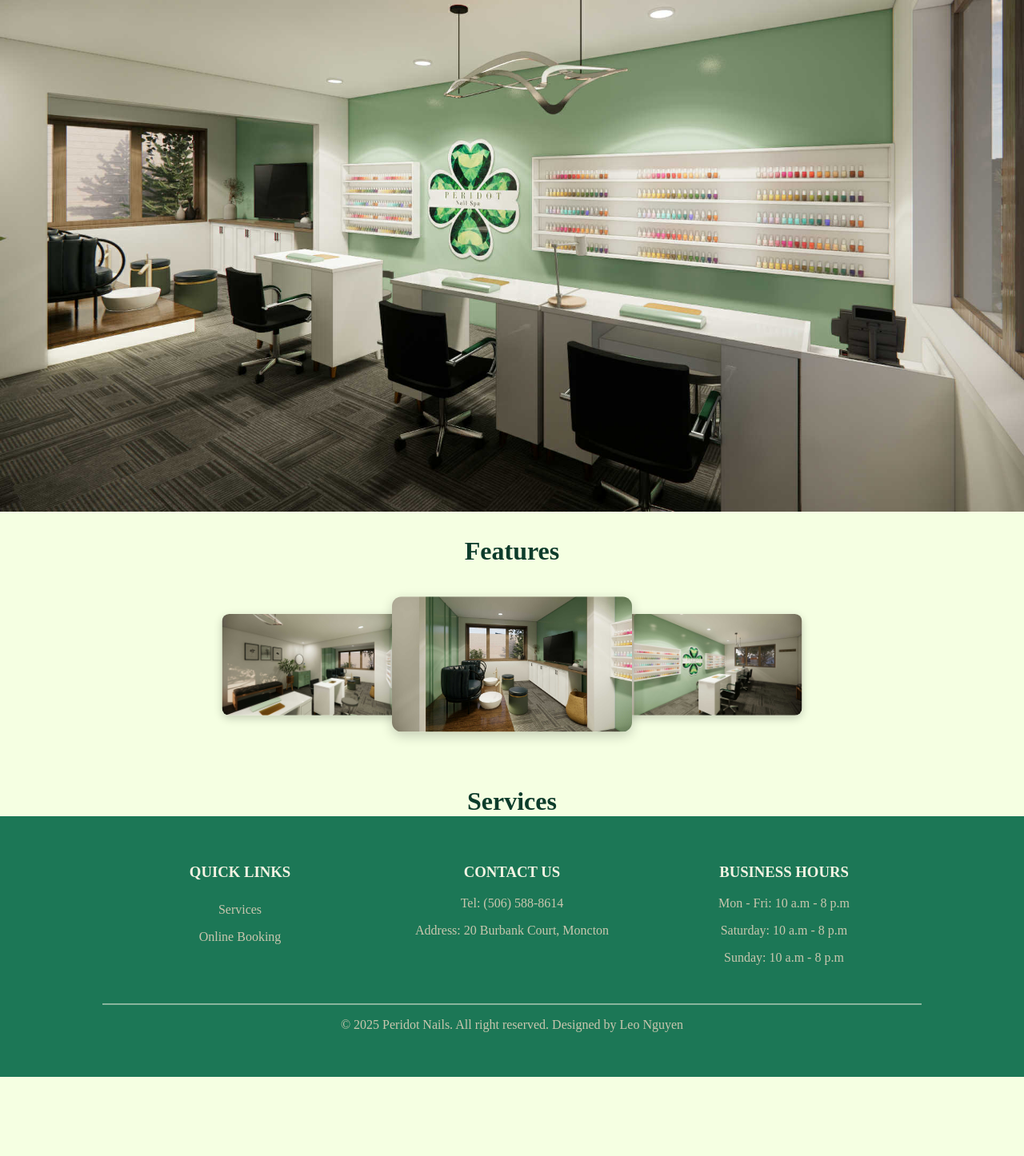
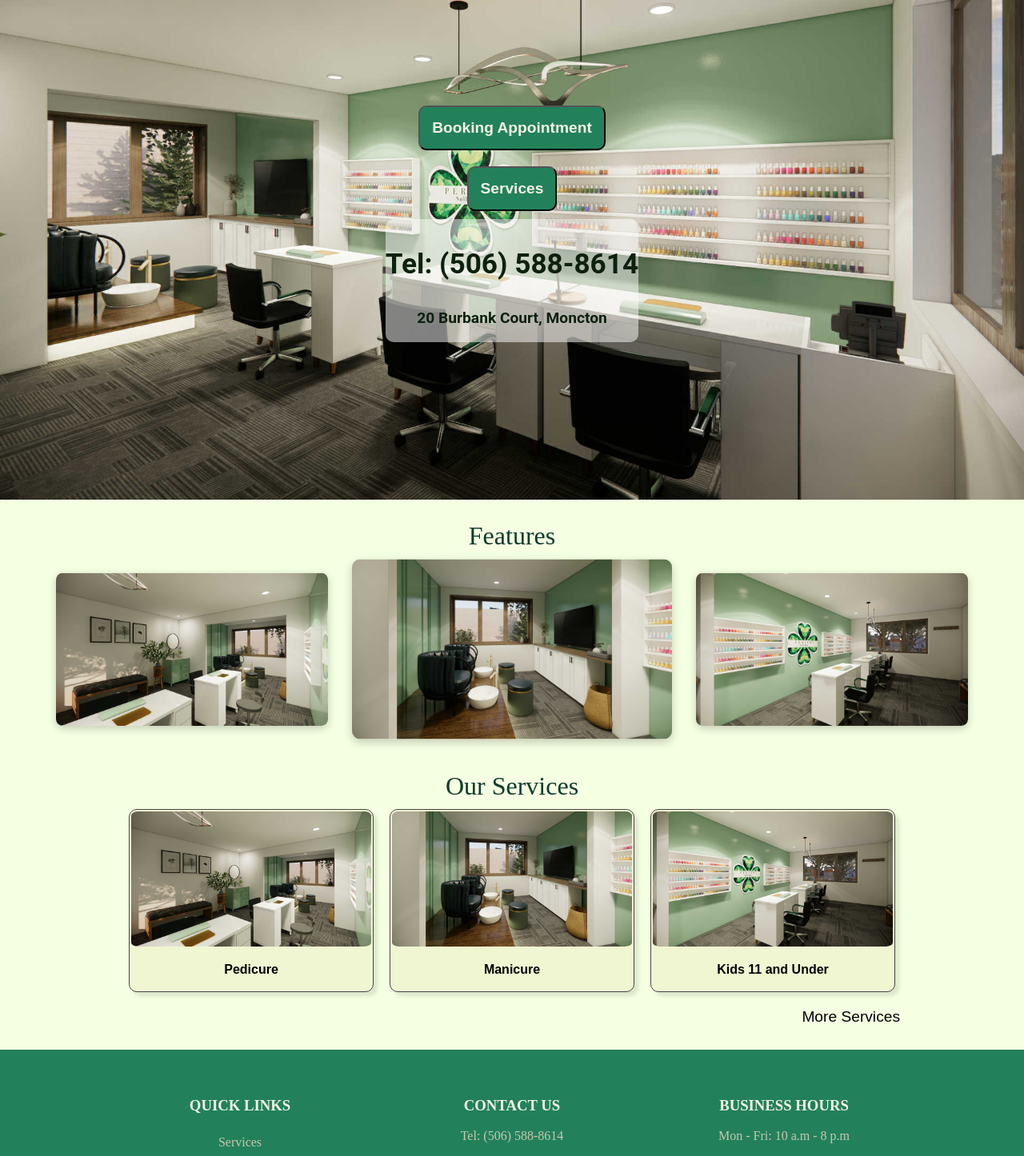
Before and after one commit to LeoNguyen0503/Peridot_Nail, a React (Vite) app in the folder peridot-project/: page / in a window 1280 px wide. Shown: the part 200-1646 px from the top of the page at 80% size. Before the commit the page ends 1547 px from the top, so only its background shows below. Built offline with nearby package versions, Linux system fonts and the light colour scheme.

Commit message:
nearly complete home page, except responsive navbar

```diff
--- a/peridot-project/src/components/Header.jsx
+++ b/peridot-project/src/components/Header.jsx
@@ -9,13 +9,13 @@ function Header(){
             <header>
                 <nav className='navbar'>
                     <ul>
-                        <img src={logo} alt="Peridot Logo" className='img-logo'/>
+                        <Link to="/"><img src={logo} alt="Peridot Logo" className='img-logo'/></Link>
                         <li><Link to="/">Home</Link></li>
                         <li><Link to="/about">About Us</Link></li>
                         <li><Link to="/services">Services</Link></li>
-                        <li><Link to="/gallery">Gallery</Link></li>
+                        {/*<li><Link to="/gallery">Gallery</Link></li>*/}
                         <li><Link to="/booking">Online Booking</Link></li>
-                        <li><Link to="/contact">Contact Us</Link></li>
+                        {/*<li><Link to="/contact">Contact Us</Link></li>*/}
                     </ul>
                 </nav>
             </header>
--- a/peridot-project/src/components/ImageCarousel.jsx
+++ b/peridot-project/src/components/ImageCarousel.jsx
@@ -1,6 +1,6 @@
 import React, { useState, useEffect } from "react";
 
-const ImageCarousel = ({ images }) => {
+function ImageCarousel({ images }){
     const [currentIndex, setCurrentIndex] = useState(0);
 
     useEffect(() => {
--- a/peridot-project/src/components/ServiceCard.jsx
+++ b/peridot-project/src/components/ServiceCard.jsx
@@ -0,0 +1,13 @@
+
+
+function ServiceCard(props){
+    return(
+        <div className="service-card">
+            <img src={props.image} alt=" "/>
+            <p>{props.name}</p>
+        </div>
+
+    );
+}
+
+export default ServiceCard;
--- a/peridot-project/src/index.css
+++ b/peridot-project/src/index.css
@@ -1,7 +1,7 @@
 :root{
   --transition: all 0.3s ease;
   --darkgreen: #0d3c2b;
-  --lighergreen: #1c7756;
+  --lighergreen: #22815b;
   --textcolor: rgb(245, 243, 227);
   --textcolor-hover: rgb(245, 241, 197);
   --textcolorDim: rgb(201, 198, 174);
@@ -12,6 +12,10 @@ body{
     margin: 0;
     /* font-family: 'Arial', Arial, Helvetica, sans-serif; */
     background-color: var(--backgroundColor);
+}
+
+a{
+    text-decoration: none;
 }
 
 /* Navbar  */
@@ -151,8 +155,55 @@ footer hr{
     padding-left: 5px;
 }
 
-.home-container img{
-    width: 100vw;
+.image-container {
+    background-image: url(./assets/placeholder.jpg);
+    background-size: cover;
+    background-position: center;
+    background-repeat: no-repeat;
+    width: 100%;
+    height: 700px;
+    flex-direction: column;
+    justify-content: center;
+    align-items: center;
+    display: flex;
+}
+
+.image-container button{
+    padding: 15px;
+    font-size: 1.2rem;
+    border-radius: 10px;
+    margin: 10px;
+    background-color: var(--lighergreen);
+    color: var(--textcolor);
+    font-weight: bold;
+    transition: var(--transition);
+    cursor: pointer;
+    /*opacity: 0.8;*/
+}
+
+.image-container button:hover{
+    background-color: var(--darkgreen);
+    color: var(--textcolor-hover);
+}
+
+.image-container .tel-container{
+    background-color: hsla(0, 0%, 100%, 0.5);
+    border-radius: 10px;
+    text-align: center;
+}
+
+.image-container .tel-container p.tel{
+    color: #0e210e;
+    font-size: 2.2rem;
+    font-weight: bold;
+    font-family: roboto, sans-serif;
+}
+
+.image-container .tel-container p.address{
+    font-size: 1.2rem;
+    color: #0e210e;
+    font-weight: bold;
+    font-family: roboto, sans-serif;
 }
 
 /*Image carousel*/
@@ -160,7 +211,6 @@ footer hr{
 .image-holder {
     position: relative;
     width: 100%;
-    max-width: 900px;
     margin: auto;
     height: 250px;
     overflow: hidden;
@@ -186,7 +236,7 @@ footer hr{
 }
 
 .image-holder li img {
-    width: 250px;
+    width: 400px;
     height: auto;
     border-radius: 10px;
     box-shadow: 0 4px 12px rgba(0, 0, 0, 0.2);
@@ -196,21 +246,21 @@ footer hr{
 .image-holder li.center {
     opacity: 1;
     z-index: 3;
-    transform: translate(-50%, -50%) scale(1.2);
+    transform: translate(-50%, -50%) scale(1);
 }
 
 /* Previous image (left) */
 .image-holder li.left {
     opacity: 1;
     z-index: 2;
-    transform: translate(-150%, -50%) scale(0.9);
+    transform: translate(-150%, -50%) scale(0.85);
 }
 
 /* Next image (right) */
 .image-holder li.right {
     opacity: 1;
     z-index: 2;
-    transform: translate(50%, -50%) scale(0.9);
+    transform: translate(50%, -50%) scale(0.85);
 }
 
 
@@ -219,9 +269,182 @@ footer hr{
     transform: scale(0.8);
 }
 
-.home-container h2{
+.home-container .home-title{
     text-align: center;
     color: var(--darkgreen);
     margin-bottom: 0;
     font-size: 2rem;
+    font-family: cursive;
+    font-weight: lighter;
 }
+
+
+
+/*Service Card*/
+
+.card-container {
+    display: flex;
+    align-items: center;
+    flex-direction: column;
+    width: 100%;
+    position: relative;
+}
+
+.card-container .card{
+    display: flex;
+    /*padding: 20px 100px 20px;*/
+    /*width: 80%;*/
+    padding: 0;
+    justify-content: center;
+    align-items: center;
+}
+.service-card img{
+    width: 400px;
+    height: auto;
+    border-radius: 3%;
+    transition: var(--transition);
+}
+
+.service-card{
+    border: 1px solid #464646;
+    border-radius: 10px;
+    box-shadow: 5px 5px 5px hsla(0, 0%, 0%, 0.1);
+    padding: 2px;
+    margin: 10px;
+    text-align: center;
+    max-width: 400px;
+    background-color: #f0f6d1;
+    transition: var(--transition);
+}
+
+.service-card p{
+    text-align: center;
+    color: black;
+    font-family: arial, sans-serif;
+    font-weight: bold;
+}
+
+.button-container {
+    width: 1320px;
+    margin-top: 0px;
+    margin-bottom: 20px;
+
+}
+
+.service-button {
+    padding: 10px 20px;
+    float: right;
+    border: none;
+    background-color: var(--backgroundColor);
+    cursor: pointer;
+    transition: var(--transition);
+    font-size: 1.2rem;
+}
+
+.service-button:hover {
+    color: #565656;
+    padding-right: 15px;
+}
+
+.service-card:hover{
+    max-width: 420px;
+}
+
+.service-card img:hover{
+    width: 420px;
+}
+
+.about-paragraph-container{
+    width: 90%;
+    margin: auto;
+
+}
+
+@media only screen and (max-width: 1300px){
+    .service-card{
+        max-width: 300px;
+    }
+    .service-card img{
+        width: 300px;
+    }
+    .service-card:hover{
+        max-width: 320px;
+    }
+    .service-card img:hover{
+        width: 320px;
+    }
+    .button-container{
+        width: 1010px;
+    }
+}
+
+@media only screen and (max-width: 1000px){
+    .service-card{
+        max-width: 250px;
+    }
+    .service-card img{
+        width: 250px;
+    }
+    .service-card:hover{
+        max-width: 270px;
+    }
+    .service-card img:hover{
+        width: 270px;
+    }
+    .button-container{
+        width: 90%;
+    }
+}
+
+
+@media only screen and (max-width: 740px){
+    .card-container .card{
+        display: block;
+    }
+
+    footer .footer-columns{
+        display: flex;
+        flex-direction: column;
+        align-items: center;
+        margin-bottom: 0;
+        gap: 0px;
+        padding-bottom: 0px
+    }
+
+    .service-card{
+        max-width: 500px
+    }
+
+    .service-card img{
+        width: 500px;
+    }
+
+    .service-card:hover{
+        max-width: 520px;
+    }
+
+    .service-card img:hover{
+        width: 520px;
+    }
+}
+
+@media only screen and (max-width: 530px){
+    .card-container .card{
+        display: block;
+    }
+
+    .service-card{
+        max-width: 350px
+    }
+
+    .service-card img{
+        width: 350px;
+    }
+
+    .service-card:hover{
+        max-width: 370px;
+    }
+    .service-card img:hover{
+        width: 370px;
+    }
+}
--- a/peridot-project/src/pages/About.jsx
+++ b/peridot-project/src/pages/About.jsx
@@ -8,8 +8,13 @@ function About(){
 
     return (
         <div className="about-container">
-            {/* <img src="https://via.placeholder.com/300x200?text=Placeholder" alt="Placeholder" /> */}
             <h1>This is about us page</h1>
+            <div className="about-paragraph-container">
+               <p>Lorem ipsum dolor sit amet, consectetur adipisicing elit. A architecto atque debitis ea enim est impedit itaque mollitia nesciunt nostrum obcaecati officia perspiciatis possimus praesentium quidem, similique suscipit temporibus tenetur.</p>
+                <p>Lorem ipsum dolor sit amet, consectetur adipisicing elit. Amet, architecto asperiores autem blanditiis consequatur corporis doloremque eius esse ipsa iure iusto laudantium minus nulla pariatur ratione reprehenderit sequi sint voluptas?</p>
+                <p>Lorem ipsum dolor sit amet, consectetur adipisicing elit. Architecto atque dolores eaque harum mollitia nulla sint soluta totam ullam voluptatum. Cum dicta eius facilis hic ipsum quae ratione vero voluptatum.</p>
+                <p>Lorem ipsum dolor sit amet, consectetur adipisicing elit. Amet, asperiores autem blanditiis consequatur corporis doloremque eius esse ipsa iure iusto laudantium minus nulla pariatur ratione reprehenderit sequi sint voluptas?</p>
+            </div>
         </div>
     )
 }
--- a/peridot-project/src/pages/Home.jsx
+++ b/peridot-project/src/pages/Home.jsx
@@ -1,9 +1,11 @@
-import placeholder from '../assets/placeholder.jpg'
 import p1 from'../assets/placeholder/p1.jpg'
 import p2 from'../assets/placeholder/p2.jpg'
 import p3 from'../assets/placeholder/p3.jpg'
 import {useEffect} from 'react'
 import ImageCarousel from '../components/ImageCarousel.jsx'
+import ServiceCard from '../components/ServiceCard.jsx'
+import {Link} from 'react-router-dom'
+
 
 function Home(){
 
@@ -14,10 +16,33 @@ function Home(){
 
     return (
         <div className="home-container">
-            <img src={placeholder} alt="front image"/>
-            <h2>Features</h2>
+            <div className="image-container">
+                <Link to="/booking">
+                    <button>Booking Appointment</button>
+                </Link>
+                <Link to="/services">
+                    <button>Services</button>
+                </Link>
+                <div className="tel-container">
+                    <p className="tel">Tel: (506) 588-8614</p>
+                    <p className="address">20 Burbank Court, Moncton</p>
+                </div>
+            </div>
+            <h2 className="home-title">Features</h2>
             <ImageCarousel images={[p1, p2, p3]} />
-            <h2>Services</h2>
+            <h2 className="home-title">Our Services</h2>
+            <div className="card-container">
+                <div className="card">
+                    <Link to="/services"><ServiceCard image={p1} name="Pedicure"/></Link>
+                    <Link to="/services"><ServiceCard image={p2} name="Manicure"/></Link>
+                    <Link to="/services"><ServiceCard image={p3} name="Kids 11 and Under"/></Link>
+                </div>
+                <div className="button-container">
+                    <Link to="/services">
+                        <button className="service-button">More Services</button>
+                    </Link>
+                </div>
+            </div>
 
         </div>
     )
```
